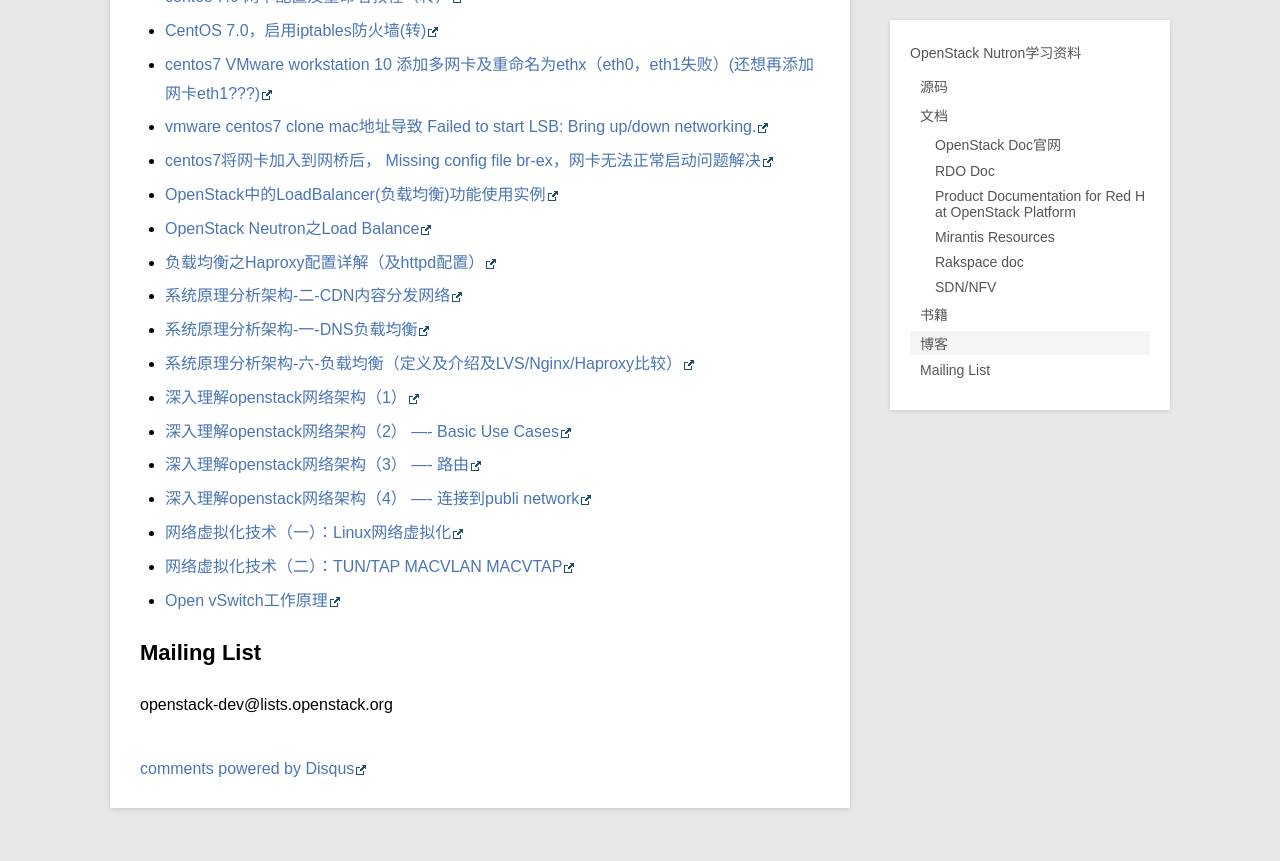
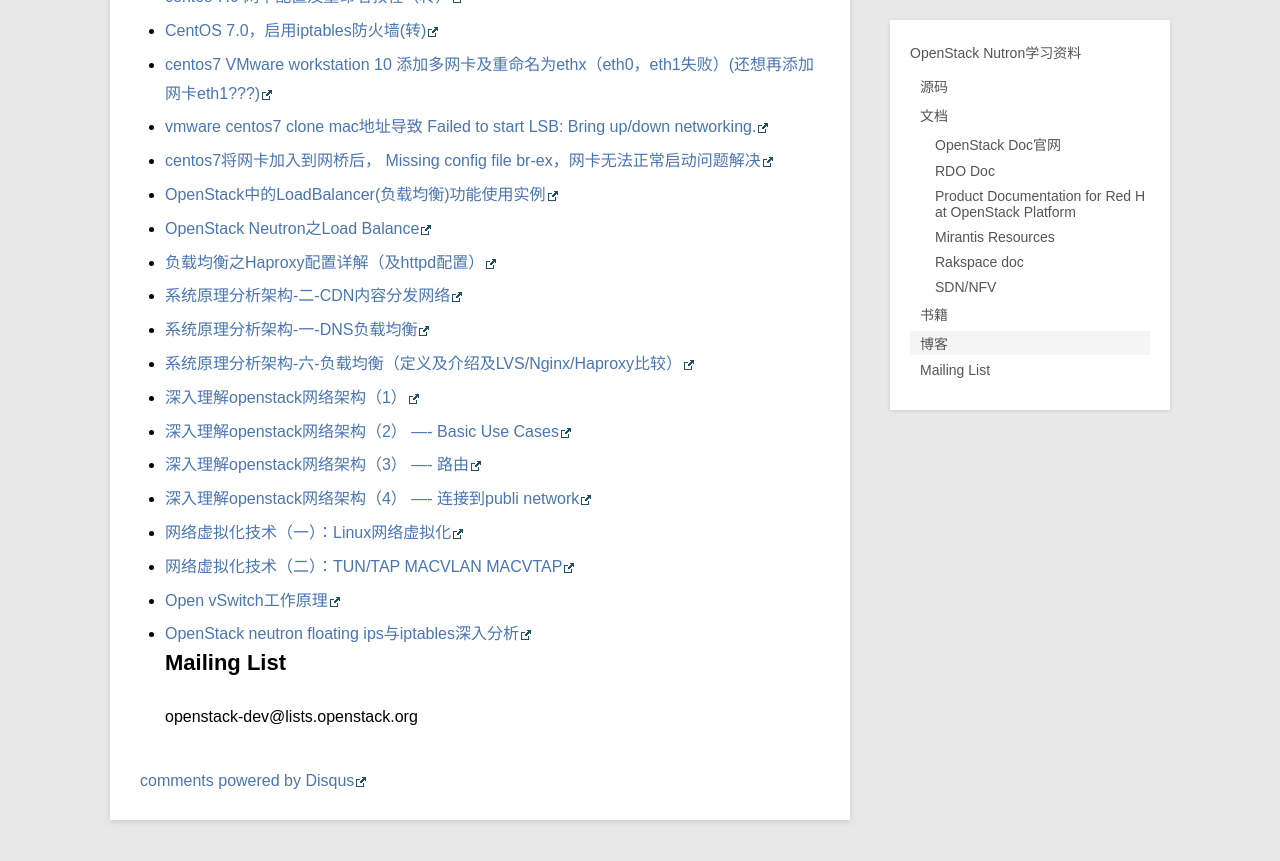
Before and after one commit to xiaofandh12/xiaofandh12.github.io, a Jekyll site: the page built from _posts/blog/2016-04-21-OpenStack-Nutron-Learning-Material.md, in a window 1280 px wide and 900 px high, scrolled down 5061 px. Shown: the top 861 px of the window. Built offline with Jekyll 4.4.1, drawn with Linux system fonts in a browser that asks for light colours; Markdown is read by kramdown in place of the engine named in the settings; comment, search, counter and statistics services are not loaded.

Commit message:
Openstack neutron学习资料添加一篇文章

```diff
--- a/_posts/blog/2016-04-21-OpenStack-Nutron-Learning-Material.md
+++ b/_posts/blog/2016-04-21-OpenStack-Nutron-Learning-Material.md
@@ -163,6 +163,6 @@
 * [网络虚拟化技术（一）：Linux网络虚拟化](http://blog.csdn.net/halcyonbaby/article/details/411369151)
 * [网络虚拟化技术（二）：TUN/TAP MACVLAN MACVTAP](http://blog.csdn.net/halcyonbaby/article/details/41269225)
 * [Open vSwitch工作原理](https://blog.kghost.info/2014/11/19/openvswitch-internal/)
-
+* [OpenStack neutron floating ips与iptables深入分析](http://blog.csdn.net/starean/article/details/16860819)
 ## Mailing List
 openstack-dev@lists.openstack.org
```
